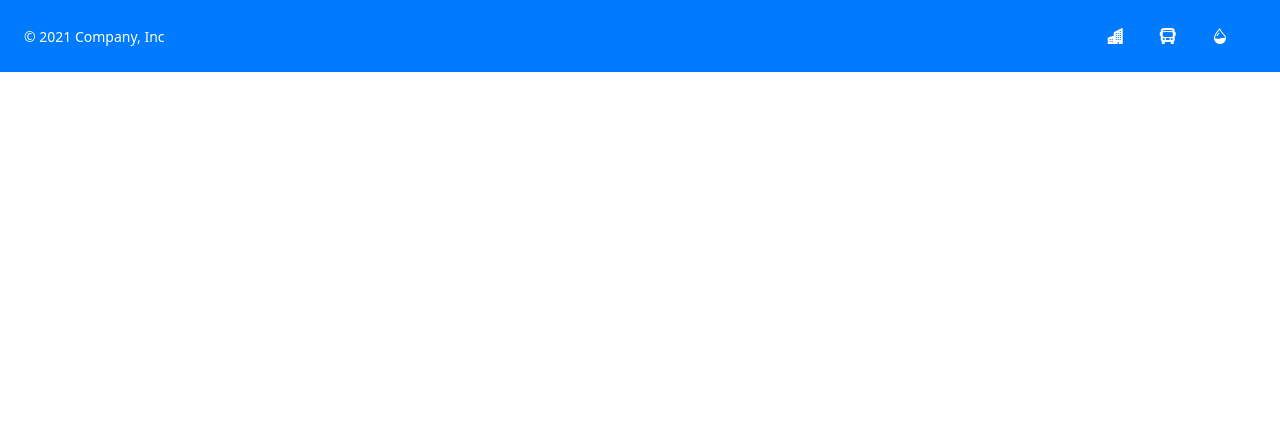
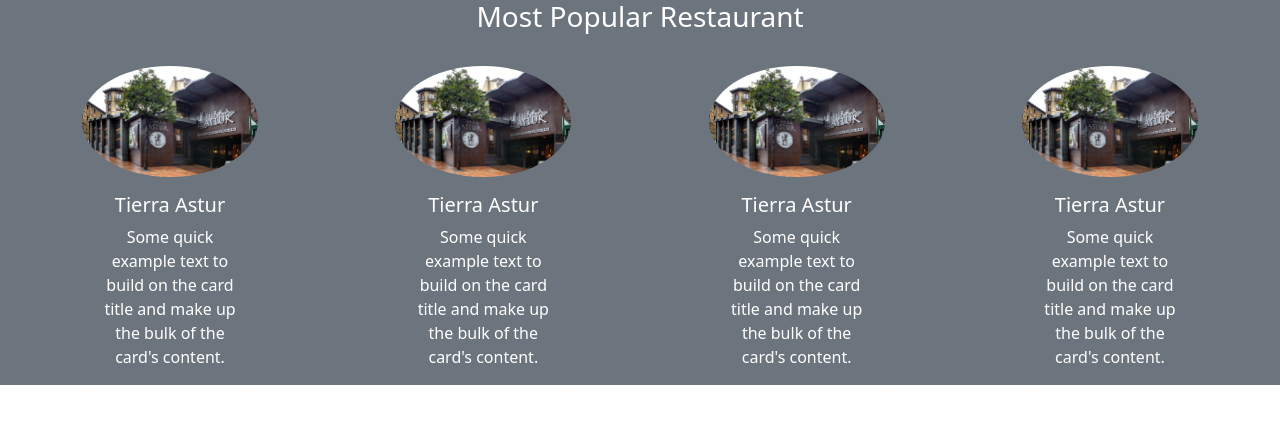
Before and after one commit to BrusmelGil/Cities-in-the-world, a website: page index.html in a window 1280 px wide. Drawn offline with nearby package versions, Linux system fonts and the light colour scheme.

Commit message:
finished section-c

```diff
--- a/index.html
+++ b/index.html
@@ -14,16 +14,64 @@
 </head>
 <body>
 
-    <footer style="background-color: #007bff;" class="p-4">
-        <div class="d-flex justify-content-between align-items-center">
-            <small class="text-white">© 2021 Company, Inc</small>
-            <div class="container text-end w-75 me-0">
-                <i class="bi bi-buildings-fill text-white ms-3 me-3"></i>
-                <i class="bi bi-bus-front-fill text-white ms-3 me-3"></i>
-                <i class="bi bi-droplet-half text-white ms-3 me-3"></i>
+
+
+    <div class="bg-secondary ">
+        <div id="title">
+            <h3 class="container text-center text-white bg-secondary ">Most Popular Restaurant</h3>
+        </div>
+        <div id="adds-of-restaurants" class="container d-flex flex-wrap justify-content-between">
+            <div class="card mt-4 border-0 bg-secondary" style="width: 11rem">
+                <img class="card-img-top rounded-circle" src="./asset/tierraAstur.jpg" alt="" />
+                <div class="card-body">
+                    <h5 class="card-title text-white bg-secondary  text-center">Tierra Astur</h5>
+                    <p class="card-text text-white  text-center">
+                        Some quick example text to build on the card title and make up
+                        the bulk of the card's content.
+                    </p>
+                </div>
             </div>
+
+            <div class="card mt-4 border-0 bg-secondary" style="width: 11rem">
+                <img class="card-img-top rounded-circle" src="./asset/tierraAstur.jpg" alt="" />
+                <div class="card-body">
+                    <h5 class="card-title text-white bg-secondary  text-center">Tierra Astur</h5>
+                    <p class="card-text text-white  text-center">
+                        Some quick example text to build on the card title and make up
+                        the bulk of the card's content.
+                    </p>
+                </div>
+            </div>
+
+            <div class="card mt-4 border-0 bg-secondary" style="width: 11rem">
+                <img class="card-img-top rounded-circle" src="./asset/tierraAstur.jpg" alt="" />
+                <div class="card-body">
+                    <h5 class="card-title text-white bg-secondary  text-center">Tierra Astur</h5>
+                    <p class="card-text text-white  text-center">
+                        Some quick example text to build on the card title and make up
+                        the bulk of the card's content.
+                    </p>
+                </div>
+            </div>
+
+            <div class="card mt-4 border-0 bg-secondary" style="width: 11rem">
+                <img class="card-img-top rounded-circle" src="./asset/tierraAstur.jpg" alt="" />
+                <div class="card-body">
+                    <h5 class="card-title text-white bg-secondary  text-center">Tierra Astur</h5>
+                    <p class="card-text text-white  text-center">
+                        Some quick example text to build on the card title and make up
+                        the bulk of the card's content.
+                    </p>
+                </div>
+            </div>
+
+
+
+
+
+
         </div>
-    </footer>
+    </div>
 
 
 
```
Also changed, not shown: asset/Kuidaore-Ramen.jpg (added), asset/Sidreria-Cabanaquinta.jpg (added), asset/restallu.jpg (added), asset/tierraAstur.jpg (added).
